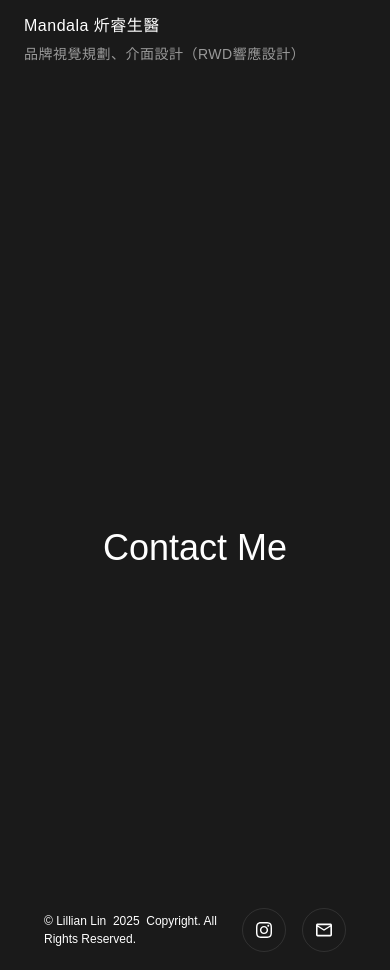
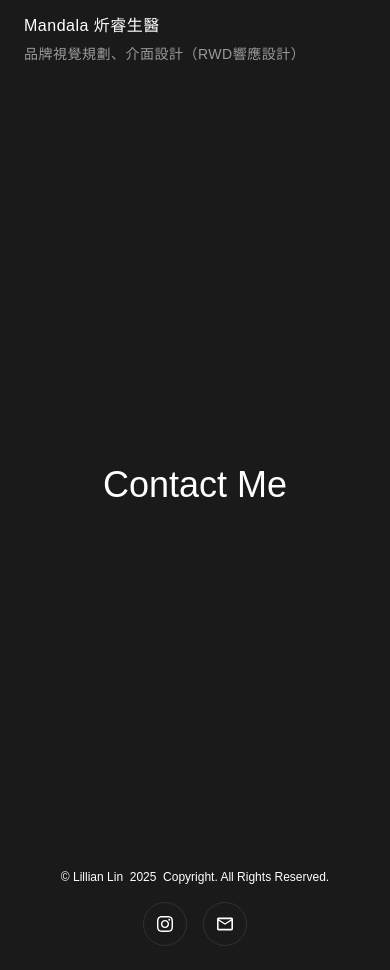
Before and after one commit to leon11081991/yu3_site, a React (Vite) app: page / in a window 390 px wide. Shown: the part 2744-3714 px from the top of the page. Built offline with nearby package versions, Linux system fonts and the light colour scheme; a web font is replaced by a local one.

Commit message:
feat: udpate footer and contact compoent
addresses #27

```diff
--- a/src/components/ContactMe.tsx
+++ b/src/components/ContactMe.tsx
@@ -1,19 +1,25 @@
 import React, { useState } from 'react'
 
-const ContactMe: React.FC = () => {
+interface ContactMeProps {
+  handleBgColor: (color: string) => void
+}
+
+const ContactMe: React.FC<ContactMeProps> = ({ handleBgColor }) => {
   const [isHovered, setIsHovered] = useState(false)
 
   const handleMouseEnter = () => {
     setIsHovered(true)
+    handleBgColor('#2c2c2c')
   }
 
   const handleMouseLeave = () => {
     setIsHovered(false)
+    handleBgColor('')
   }
 
   return (
     <section
-      className={`${isHovered ? 'bg-gray-01' : ''} min-h-[calc(100dvh)] flex justify-center items-center transition ease-out duration-300`}
+      className={`${isHovered ? 'bg-gray-01' : ''} min-h-[calc(100dvh-var(--footer-height--mobile))] md:min-h-[calc(100dvh-var(--footer-height))] flex justify-center items-center transition-colors duration-300`}
     >
       <a
         target='_blank'
--- a/src/components/layout/Footer.tsx
+++ b/src/components/layout/Footer.tsx
@@ -12,6 +12,7 @@ const SOCIALS = [
 
 export default function Footer() {
   const [YEAR, setYEAR] = useState(0)
+  const [bgColor, setBgColor] = useState('')
   const { pathname } = useLocation()
 
   const notShowContact = ['/about']
@@ -21,13 +22,16 @@ export default function Footer() {
     setYEAR(new Date().getFullYear())
   }, [])
 
-  console.log(pathname)
+  function handleBgColor(color: string) {
+    setBgColor(color)
+  }
 
   return (
     <div className='relative'>
-      {isShowContact && <ContactMe />}
+      {isShowContact && <ContactMe handleBgColor={handleBgColor} />}
       <footer
-        className={`${!isShowContact ? 'relative' : 'absolute bottom-0'}  w-full flex justify-between items-center px-[var(--main-content-padding-x)] lg:px-[var(--main-content-padding-x)] h-[var(--footer-height)]`}
+        className={`w-full flex flex-col md:flex-row justify-center md:justify-between items-center gap-4 px-[var(--main-content-padding-x--mobile)] lg:px-[var(--main-content-padding-x)] h-[var(--footer-height--mobile)] md:h-[var(--footer-height)] transition-colors duration-300`}
+        style={{ backgroundColor: bgColor }}
       >
         <div>
           <p className='text-p2'>
--- a/src/styles/main.scss
+++ b/src/styles/main.scss
@@ -13,6 +13,7 @@
 
     --header-height: 80px;
     --footer-height: 80px;
+    --footer-height--mobile: 126px;
 
     --sidebar-height: 357px;
     --hamburger-width: 50px;
```
